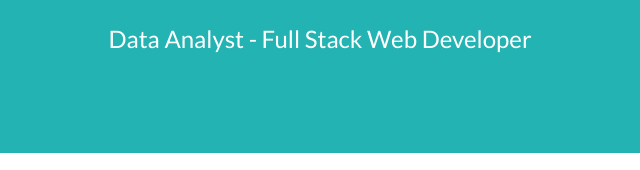
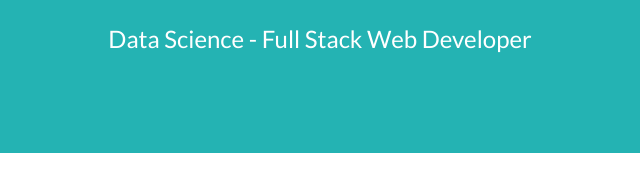
Before and after one commit to shaumikpathak/shaumikpathak.github.io, a website with bundled scripts: page index.html in a window 1280 px wide. Shown: the part 630-800 px from the top of the page, 320-960 px from the left. Built offline with nearby package versions, Linux system fonts and the light colour scheme.

Commit message:
Update index.html

```diff
--- a/index.html
+++ b/index.html
@@ -66,7 +66,7 @@
       </div>
 
       <!-- Masthead Subheading -->
-      <p class="masthead-subheading font-weight-light mb-0"> Data Analyst - Full Stack Web Developer</p>
+      <p class="masthead-subheading font-weight-light mb-0"> Data Science - Full Stack Web Developer</p>
 
     </div>
   </header>
```
